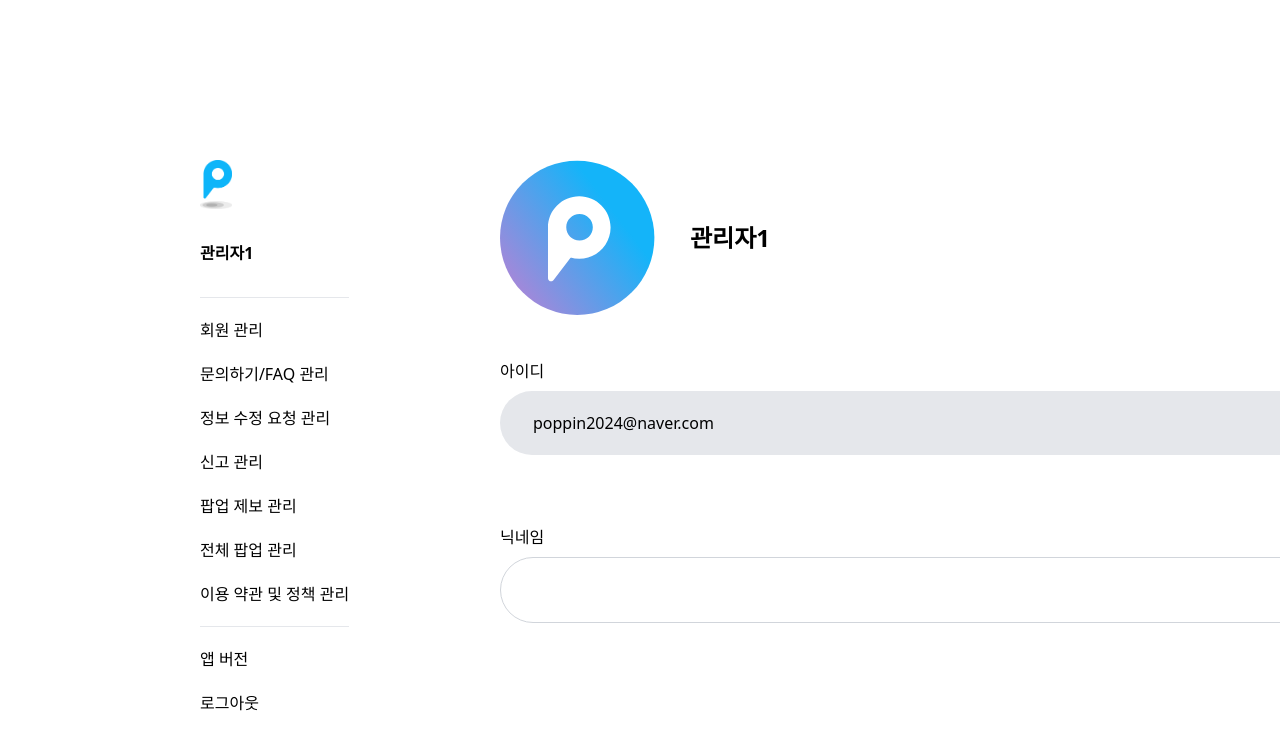
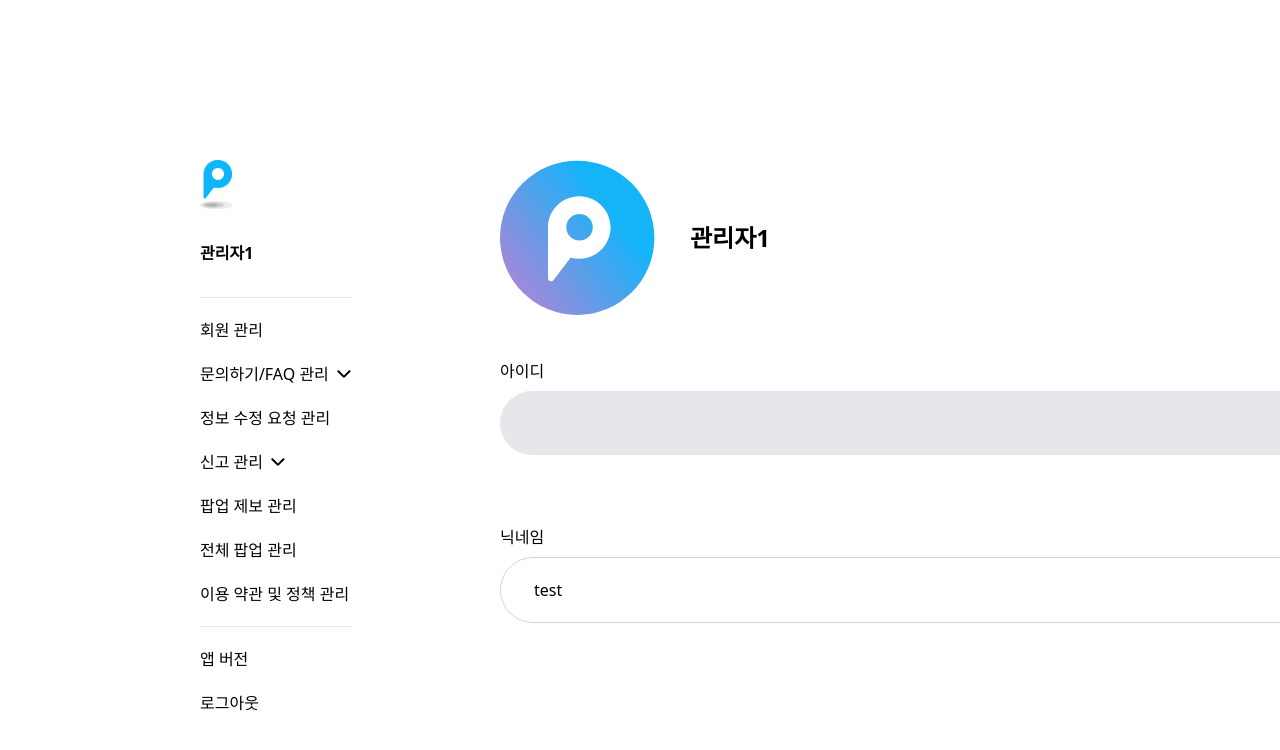
Before and after one commit to leejh4197/PoppinAdmin, a React (Vite) app: page /home in a window 1280 px wide. Shown: the top 750 px of the page. Built offline with nearby package versions, Linux system fonts and the light colour scheme.

Commit message:
[FEAT]Home화면 input 수정 및 사이드바 화살표 추가

```diff
--- a/src/components/sideBar/SideBar.tsx
+++ b/src/components/sideBar/SideBar.tsx
@@ -21,9 +21,14 @@ const SideBar = () => {
             <div className="my-5" key={index}>
               {el.name === "문의하기/FAQ 관리" && (
                 <button
+                  className="flex items-center"
                   onClick={() => setShowContactSubMenu(!showContactSubMenu)}
                 >
-                  {el.name}
+                  <span className="mr-2">{el.name}</span>
+                  <img
+                    src="/arrow.svg"
+                    className={`${showContactSubMenu ? "rotate-180" : ""}`}
+                  />
                 </button>
               )}
               {(el.name === "자주 묻는 질문" || el.name === "1:1 문의") &&
@@ -37,9 +42,14 @@ const SideBar = () => {
                 )}
               {el.name === "신고 관리" && (
                 <button
+                  className="flex items-center"
                   onClick={() => setShowReportSubMenu(!showReportSubMenu)}
                 >
-                  {el.name}
+                  <span className="mr-2">{el.name}</span>
+                  <img
+                    src="/arrow.svg"
+                    className={`${showReportSubMenu ? "rotate-180" : ""}`}
+                  />
                 </button>
               )}
               {(el.name === "팝업 신고" || el.name === "후기 신고") &&
--- a/src/pages/homePage/Home.tsx
+++ b/src/pages/homePage/Home.tsx
@@ -1,7 +1,9 @@
 import { useState } from "react";
 
 function Home() {
-  const [adminId, setAdminId] = useState("poppin2024@naver.com");
+  const [nickName, setNickName] = useState("test");
+  const [adminId, setAdminId] = useState("");
+
   return (
     <div className="flexCenter">
       <div className="flex items-center mb-[44px]">
@@ -17,14 +19,20 @@ function Home() {
         <input
           className="outline-none bg-gray-200 py-[20px] pl-[33px] rounded-full w-[887px]"
           readOnly
-          value={adminId}
+          defaultValue={adminId}
         />
       </div>
       <div>
         <div className="mb-2">닉네임</div>
         <div className="relative inline-block">
-          <input className="outline-none border-gray-300 border py-[20px] pl-[33px] rounded-full w-[887px]" />
-          <button className="absolute right-0 top-1/2 transform -translate-y-1/2 mr-4">
+          <input
+            value={nickName}
+            className="outline-none border-gray-300 border py-[20px] pl-[33px] rounded-full w-[887px]"
+          />
+          <button
+            onClick={() => setNickName("")}
+            className="absolute right-0 top-1/2 transform -translate-y-1/2 mr-4"
+          >
             <img className="w-6" src="/cancel.png" alt="" />
           </button>
         </div>
```
Also changed, not shown: public/arrow.svg (added).
